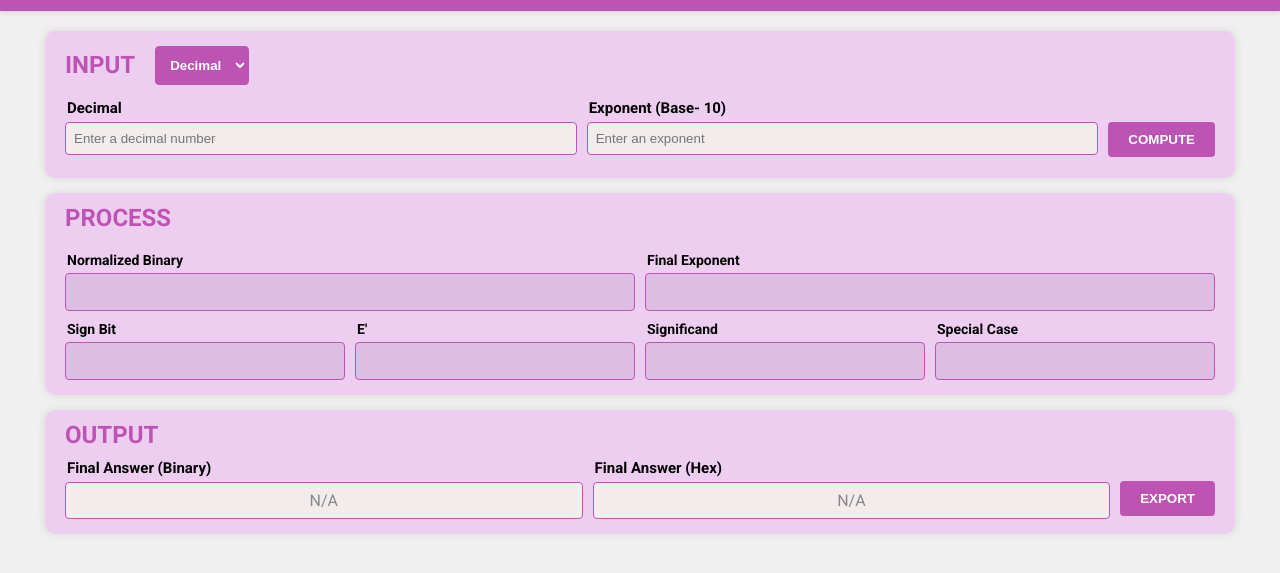
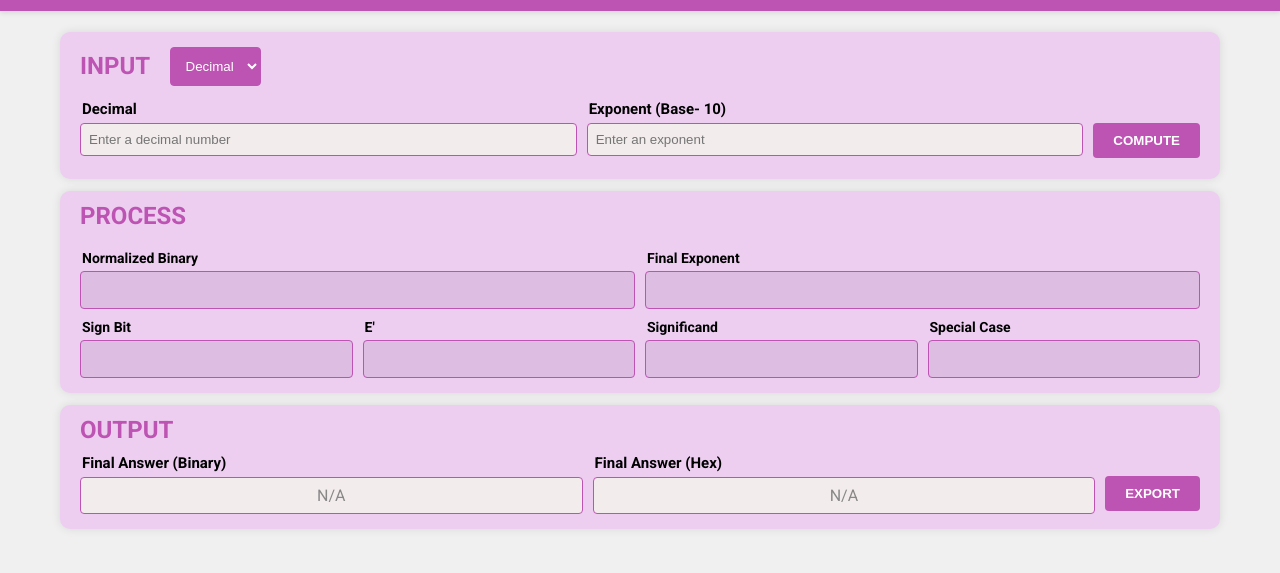
Before and after one commit to geleanne/Binary-32-FP-Converter, a plain HTML site: page index.html in a window 1280 px wide. Shown: the part 51-624 px from the top of the page. Drawn offline with Linux system fonts and the light colour scheme.

Commit message:
css modifications

```diff
--- a/styles.css
+++ b/styles.css
@@ -7,9 +7,11 @@ body {
     margin: 0;
 }
 
+/* H2: "INPUT", "PROCESS", and "OUTPUT" */
 h2 {
     color: #BD53B2;
 }
+
 .process-text h2,
 .output-text h2 {
     padding: 10px 0;
@@ -19,6 +21,7 @@ h2 {
 /* Container */
 .container {
     transition: margin-left 0.3s;
+    padding: 20px;
 }
 
 .container.shifted {
@@ -81,7 +84,7 @@ h2 {
 .input-box {
     padding: 0px 20px 18px;
     background: #EDCEF1;
-    margin: 20px 45px 1px;
+    margin: 1px 40px 1px;
     border-radius: 10px;
     box-shadow: 0 0 10px rgba(0, 0, 0, 0.1);
 }
@@ -104,22 +107,22 @@ h2 {
     border-radius: 4px;
     background-color: #BD53B2;
     color: white;
+    text-align: center;
     cursor: pointer;
-    font-weight: bold;
     transition: background-color 0.3s;
 }
 
 /* Input - 2nd row */
 .input-second-row {
     display: flex;
-    justify-content: space-between;
+    flex-wrap: wrap;
+    gap: 10px;
 }
 
 .input {
     display: flex;
     flex-direction: column;
     flex: 1;
-    margin-right: 10px;
 }
 
 label {
@@ -162,7 +165,7 @@ button:hover {
 .process-box {
     padding: 1px 20px 5px;
     background: #EDCEF1;
-    margin: 15px 45px 2px;
+    margin: 12px 40px 1px;
     border-radius: 10px;
     box-shadow: 0 0 10px rgba(0, 0, 0, 0.1);
 }
@@ -174,7 +177,8 @@ button:hover {
 .process-second-row,
 .process-third-row {
     display: flex;
-    justify-content: space-between;
+    flex-wrap: wrap;
+    gap: 10px;
     margin-bottom: 10px;
 }
 
@@ -182,11 +186,6 @@ button:hover {
     flex: 1;
     display: flex;
     flex-direction: column;
-    margin-right: 10px;
-}
-
-.process-field:last-child {
-    margin-right: 0;
 }
 
 .process-field label {
@@ -206,14 +205,15 @@ button:hover {
 .output-box {
     padding: 1px 20px 15px;
     background: #EDCEF1;
-    margin: 15px 45px 2px;
+    margin: 12px 40px 1px;
     border-radius: 10px;
     box-shadow: 0 0 10px rgba(0, 0, 0, 0.1);
 }
 
 .output-second-row {
     display: flex;
-    justify-content: space-between;
+    flex-wrap: wrap;
+    gap: 10px;
     align-items: center;
 }
 
@@ -221,7 +221,6 @@ button:hover {
     flex: 1;
     display: flex;
     flex-direction: column;
-    margin-right: 10px;
 }
 
 .output-placeholder {
@@ -238,4 +237,15 @@ button:hover {
     color: red;
     font-size: 12px;
     margin-top: 5px;
+    display: block;
 }
+
+/* Media Queries */
+@media (max-width: 768px) {
+    .input-second-row,
+    .process-second-row,
+    .process-third-row,
+    .output-second-row {
+        flex-direction: column;
+    }
+}
```
